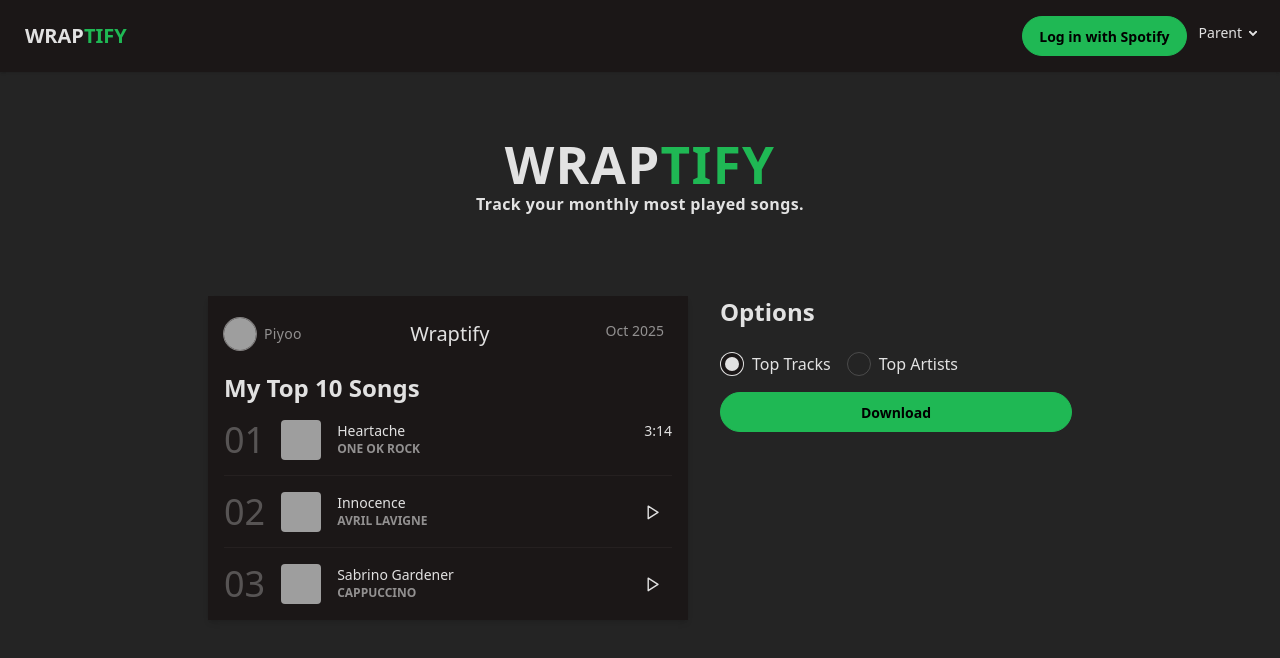
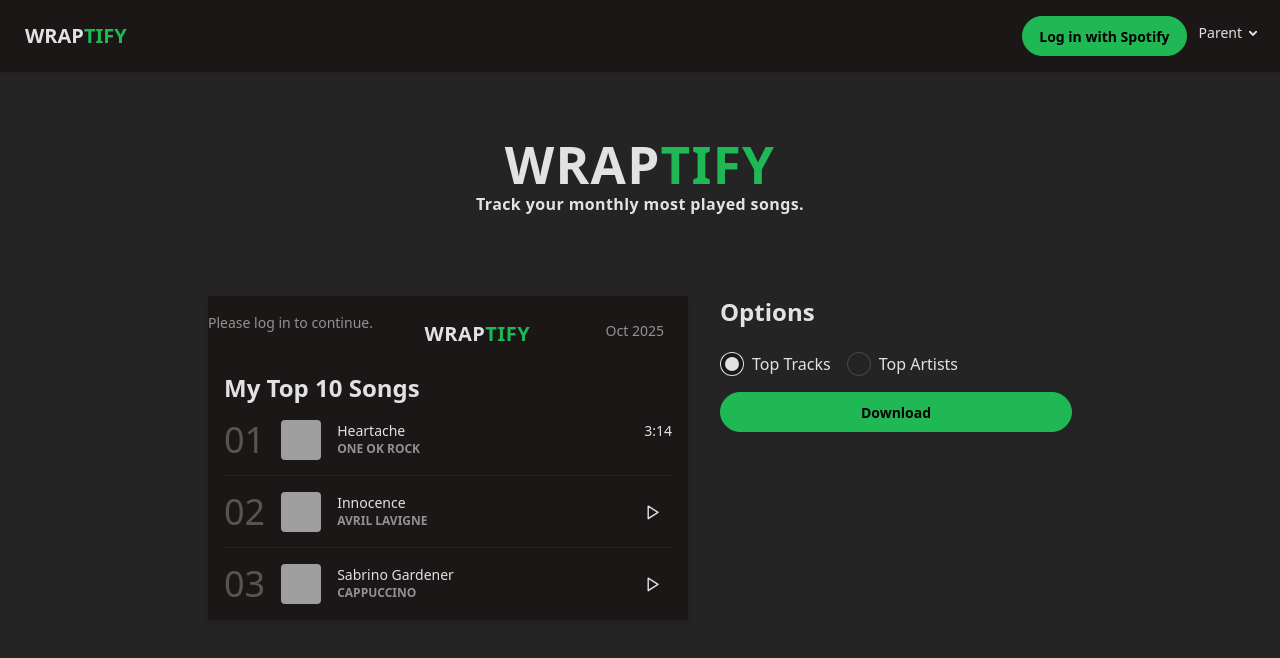
Before and after one commit to stardzt/Wraptify, a React (Vite) app: page / in a window 1280 px wide. Shown: the top 658 px of the page. Built offline with nearby package versions, Linux system fonts and the light colour scheme; grey boxes are pictures that could not be loaded.

Commit message:
Describe changes

```diff
--- a/src/App.jsx
+++ b/src/App.jsx
@@ -20,6 +20,20 @@
       setToken(storedToken)
     }
   }, [])
+
+  useEffect(() => {
+  if (!token) return
+
+  fetch("https://api.spotify.com/v1/me", {
+    headers: { Authorization: `Bearer ${token}` },
+  })
+    .then((res) => res.json())
+    .then((data) => {
+      console.log("User Profile:", data)
+      setUser(data)
+    })
+    .catch((err) => console.error(err))
+  }, [token])
 
   const logout = () => {
     setToken("")
@@ -64,15 +78,20 @@
             <ul className="list bg-base-100 shadow-md">
               <div className='flex justify-between'>
                 {/* Username */}
-                <div className='flex p-4 items-center'>
-                  <div className="avatar">
-                    <div className="size-8 rounded-full ring-1 ring-base-content/60">
-                      <img src="https://img.daisyui.com/images/profile/demo/yellingcat@192.webp" />
-                    </div>
-                  </div>
-                  <li className="pl-2 pt-2 pb-2 text-sm opacity-60 tracking-wide">Piyoo</li>
-                </div>
-                <div className='p-6 text-xl'>Wraptify</div>
+      {token && user ? (
+        <div className="flex flex-col items-center mt-4">
+          <img
+            src={user.images?.[0]?.url || "https://img.daisyui.com/images/profile/demo/yellingcat@192.webp"}
+            alt="User Avatar"
+            className="rounded-full size-16 ring-2 ring-primary"
+          />
+          <h2 className="font-semibold mt-2 text-lg">{user.display_name}</h2>
+          <p className="text-sm opacity-60">@{user.id}</p>
+        </div>
+      ) : (
+        <div className="text-center opacity-60 mt-4">Please log in to continue.</div>
+      )}
+                <div className='p-6 text-xl uppercase font-semibold tracking-wide'>Wrap<span className='text-primary'>tify</span></div>
                 <div className='p-6 opacity-60'>Oct 2025</div>
               </div>
               <div className='px-4 font-bold text-2xl'>My Top 10 Songs</div>
```
